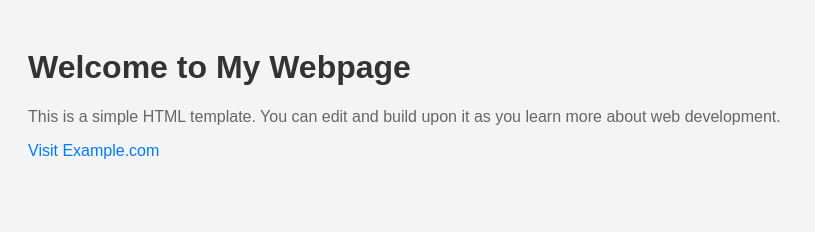
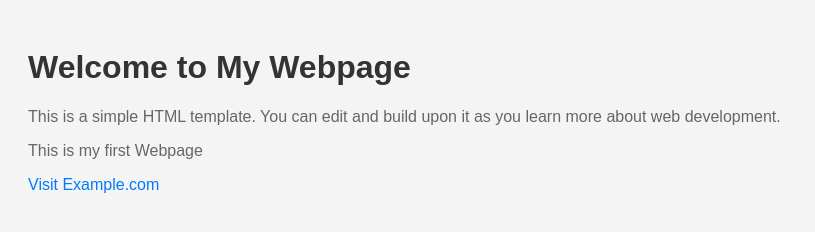
Before and after one commit to Laya-Myadam/MyProject, a plain HTML site: page index.html in a window 1280 px wide. Shown: the whole page, without its empty margins (0-815 px from the left). Drawn offline with Linux system fonts and the light colour scheme.

Commit message:
modified index file

```diff
--- a/index.html
+++ b/index.html
@@ -33,6 +33,7 @@
 <body>
     <h1>Welcome to My Webpage</h1>
     <p>This is a simple HTML template. You can edit and build upon it as you learn more about web development.</p>
+    <p>This is my first Webpage</p>
     <a href="https://example.com">Visit Example.com</a>
 </body>
 </html>
```
